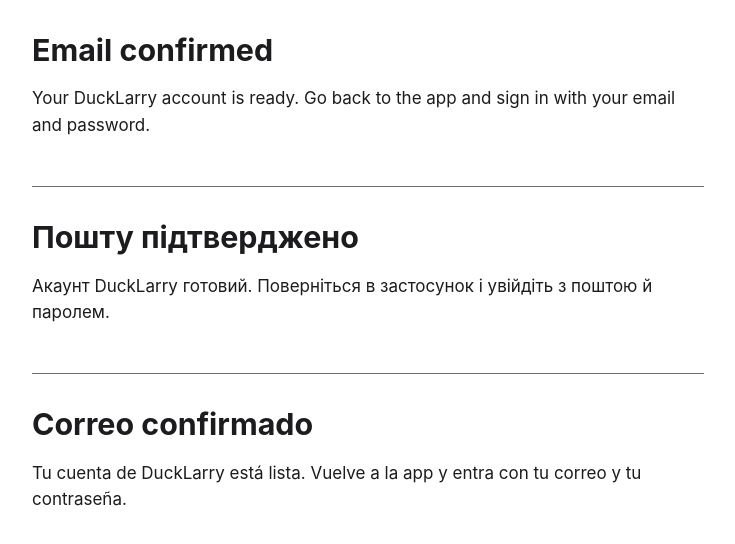
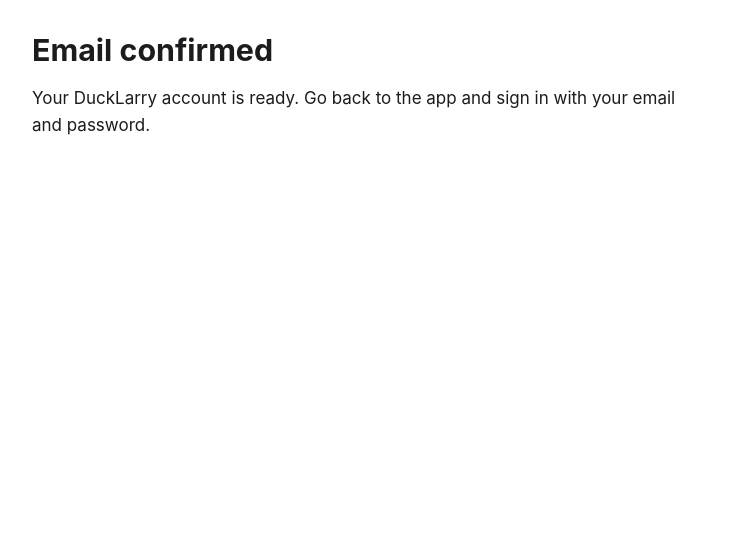
Before and after one commit to romanodesign/ducklarry, a plain HTML site: page confirmed/index.html in a window 1280 px wide. Shown: the whole page, without its empty margins (272-1007 px from the left). Drawn offline with Linux system fonts and the light colour scheme.

Commit message:
Confirmation page in English only, for everyone (DL-140)
Co-Authored-By: Claude Opus 5.5 <noreply@anthropic.com>

```diff
--- a/confirmed/index.html
+++ b/confirmed/index.html
@@ -30,7 +30,6 @@
          font: 17px/1.55 -apple-system, BlinkMacSystemFont, "Segoe UI", Roboto, sans-serif; }
   main { max-width: 42rem; margin: 0 auto; padding: 2rem 16px 4rem; }
   h1 { font-size: 1.9rem; line-height: 1.2; margin: 0 0 .5rem; }
-  section + section { margin-top: 3rem; padding-top: 2rem; border-top: 1px solid var(--muted); }
   p { overflow-wrap: anywhere; }
   a { color: var(--link); }
   .bad { display: none; }
@@ -51,27 +50,6 @@
 </div>
 </section>
 
-<section lang="uk">
-<div class="ok">
-<h1>Пошту підтверджено</h1>
-<p>Акаунт DuckLarry готовий. Поверніться в застосунок і увійдіть з поштою й паролем.</p>
-</div>
-<div class="bad">
-<h1>Посилання не спрацювало</h1>
-<p>Можливо, воно застаріло або ним уже скористалися. Поверніться в DuckLarry і спробуйте увійти з поштою й паролем: якщо адресу підтверджено, вхід вдасться. Якщо ні — напишіть нам на <a href="mailto:ducklarry.main@gmail.com">ducklarry.main@gmail.com</a>.</p>
-</div>
-</section>
-
-<section lang="es">
-<div class="ok">
-<h1>Correo confirmado</h1>
-<p>Tu cuenta de DuckLarry está lista. Vuelve a la app y entra con tu correo y tu contraseña.</p>
-</div>
-<div class="bad">
-<h1>El enlace no ha funcionado</h1>
-<p>Puede que haya caducado o que ya se haya usado. Vuelve a DuckLarry y prueba a entrar con tu correo y tu contraseña: si la dirección está confirmada, podrás entrar. Si no, escríbenos a <a href="mailto:ducklarry.main@gmail.com">ducklarry.main@gmail.com</a>.</p>
-</div>
-</section>
 </main>
 </body>
 </html>
```
Also changed, not shown: 1 other file.
